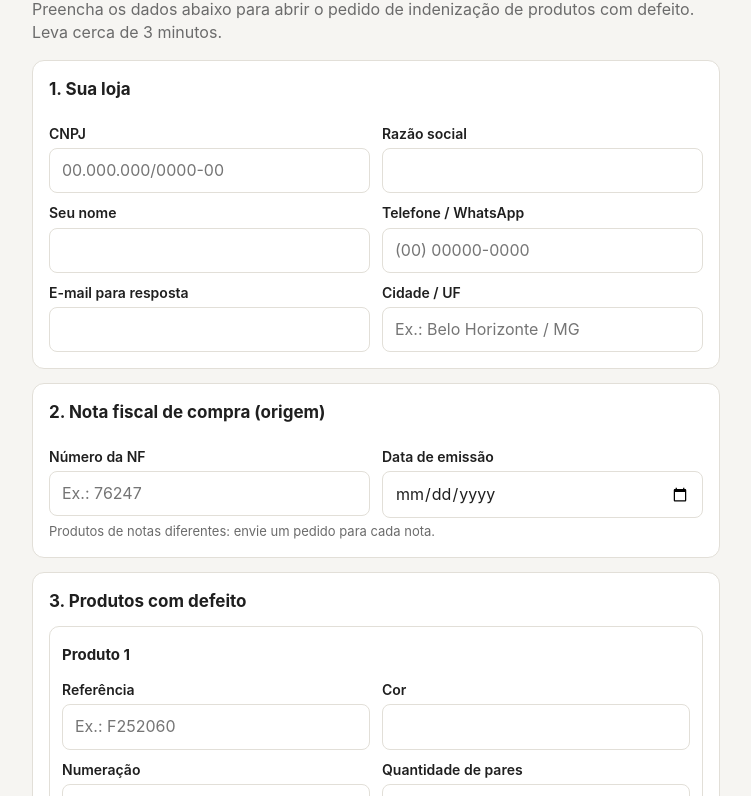
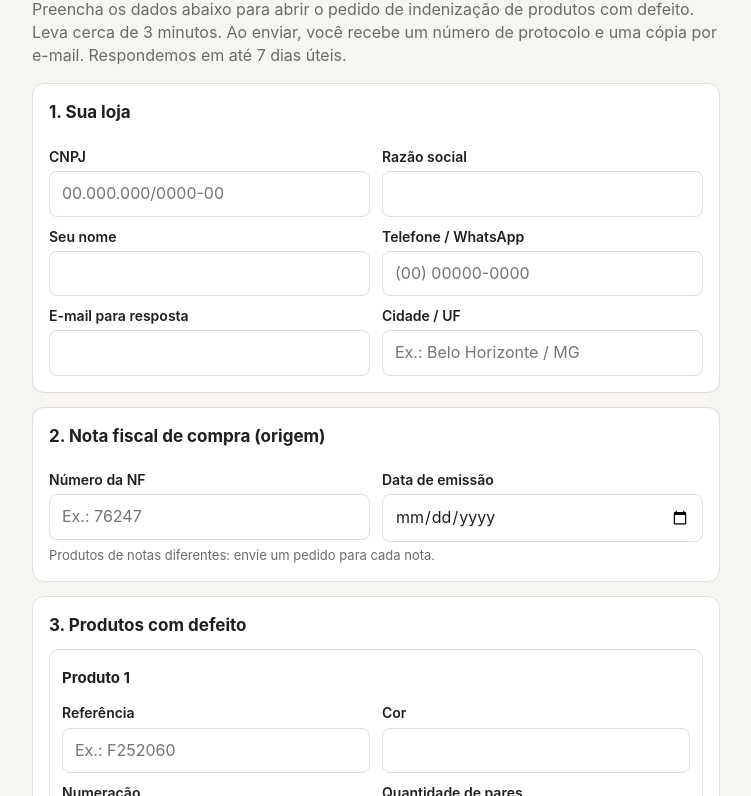
Before and after one commit to giovannadias-calcados/indenizacao, a plain HTML site: page index.html in a window 1280 px wide. Shown: the part 110-906 px from the top of the page, without its empty margins (264-1015 px from the left). Drawn offline with Linux system fonts and the light colour scheme.

Commit message:
Add files via upload

```diff
--- a/index.html
+++ b/index.html
@@ -67,7 +67,7 @@
       <img class="logo oculto" src="logo.jpg" alt="Giovanna Dias">
       <div class="marca">Giovanna Dias</div>
       <h1>Solicitação de indenização</h1>
-      <p>Preencha os dados abaixo para abrir o pedido de indenização de produtos com defeito. Leva cerca de 3 minutos.</p>
+      <p>Preencha os dados abaixo para abrir o pedido de indenização de produtos com defeito. Leva cerca de 3 minutos. Ao enviar, você recebe um número de protocolo e uma cópia por e-mail. Respondemos em até 7 dias úteis.</p>
     </header>
 
     <form id="form" novalidate>
@@ -101,7 +101,7 @@
 
       <section>
         <h2>4. Fotos do defeito</h2>
-        <p class="dica" style="margin-top:0">Envie fotos que evidenciem bem o defeito e, se possível, a etiqueta com a referência. Até <span id="max-fotos"></span> fotos.</p>
+        <p class="dica" style="margin-top:0">Envie fotos de todos os pares mostrando o defeito e, se possível, a etiqueta com a referência. Até <span id="max-fotos"></span> fotos.</p>
         <input id="arquivos" type="file" accept="image/*" multiple>
         <div id="fotos" class="fotos"></div>
       </section>
@@ -125,7 +125,7 @@
       <h1>Pedido recebido</h1>
       <p>Guarde o número do seu protocolo:</p>
       <div class="protocolo" id="protocolo"></div>
-      <p id="msg-ok">Nossa equipe vai analisar e responder pelo e-mail informado, com as orientações para a nota fiscal de devolução.</p>
+      <p id="msg-ok">Nossa equipe vai analisar e responder <strong>em até 7 dias úteis</strong> pelo e-mail informado, com as orientações para a nota fiscal de devolução.</p>
       <p id="copia" class="oculto">Enviamos uma cópia do pedido para <strong id="copia-email"></strong>.</p>
       <p class="dica">Ao escrever para indenizacoes@giovannadias.com.br sobre este pedido, coloque o protocolo no assunto.</p>
       <div id="aviso-ok" class="aviso oculto"></div>
```
